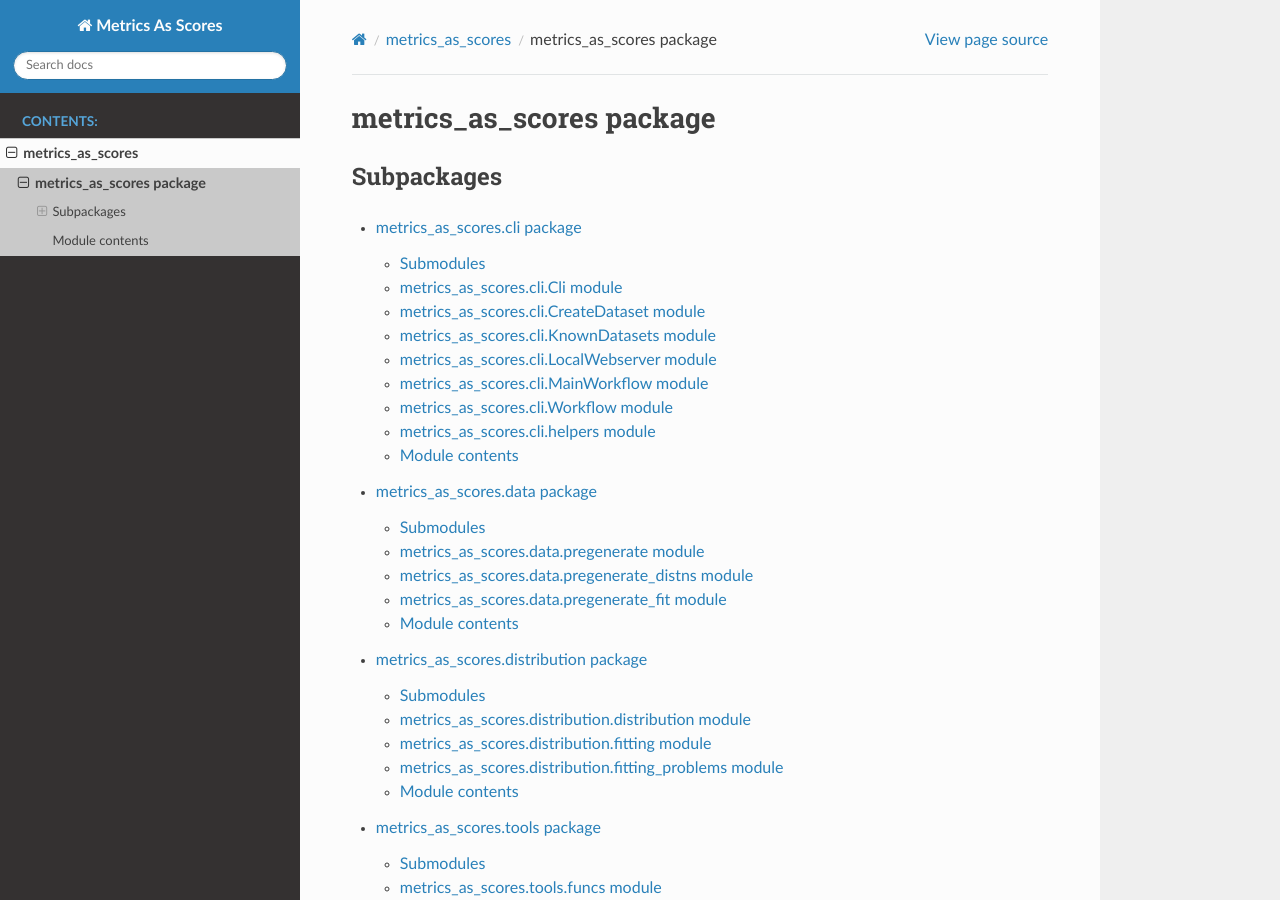
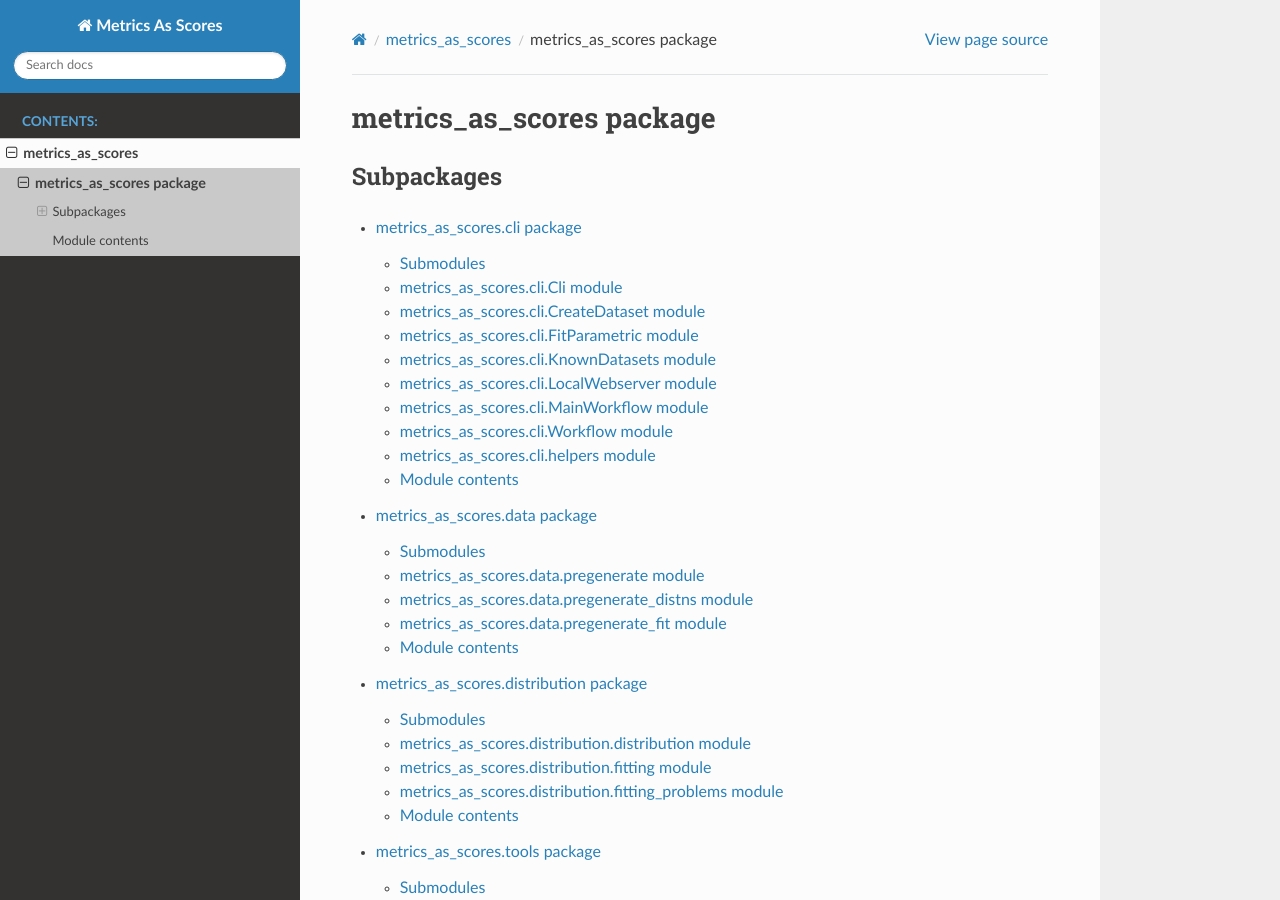
Before and after one commit to MrShoenel/metrics-as-scores, a Sphinx documentation site: the page built from docs/metrics_as_scores.rst, in a window 1280 px wide and 900 px high. Built offline with Sphinx 7.4.7 and the Read the Docs theme 2.0.0, drawn with Linux system fonts in a browser that asks for light colours.

Commit message:
Add FitParametric module to documentation

```diff
--- a/docs/metrics_as_scores.cli.rst
+++ b/docs/metrics_as_scores.cli.rst
@@ -16,6 +16,14 @@ metrics\_as\_scores.cli.CreateDataset module
 --------------------------------------------
 
 .. automodule:: metrics_as_scores.cli.CreateDataset
+   :members:
+   :undoc-members:
+   :show-inheritance:
+
+metrics\_as\_scores.cli.FitParametric module
+--------------------------------------------
+
+.. automodule:: metrics_as_scores.cli.FitParametric
    :members:
    :undoc-members:
    :show-inheritance:
```
